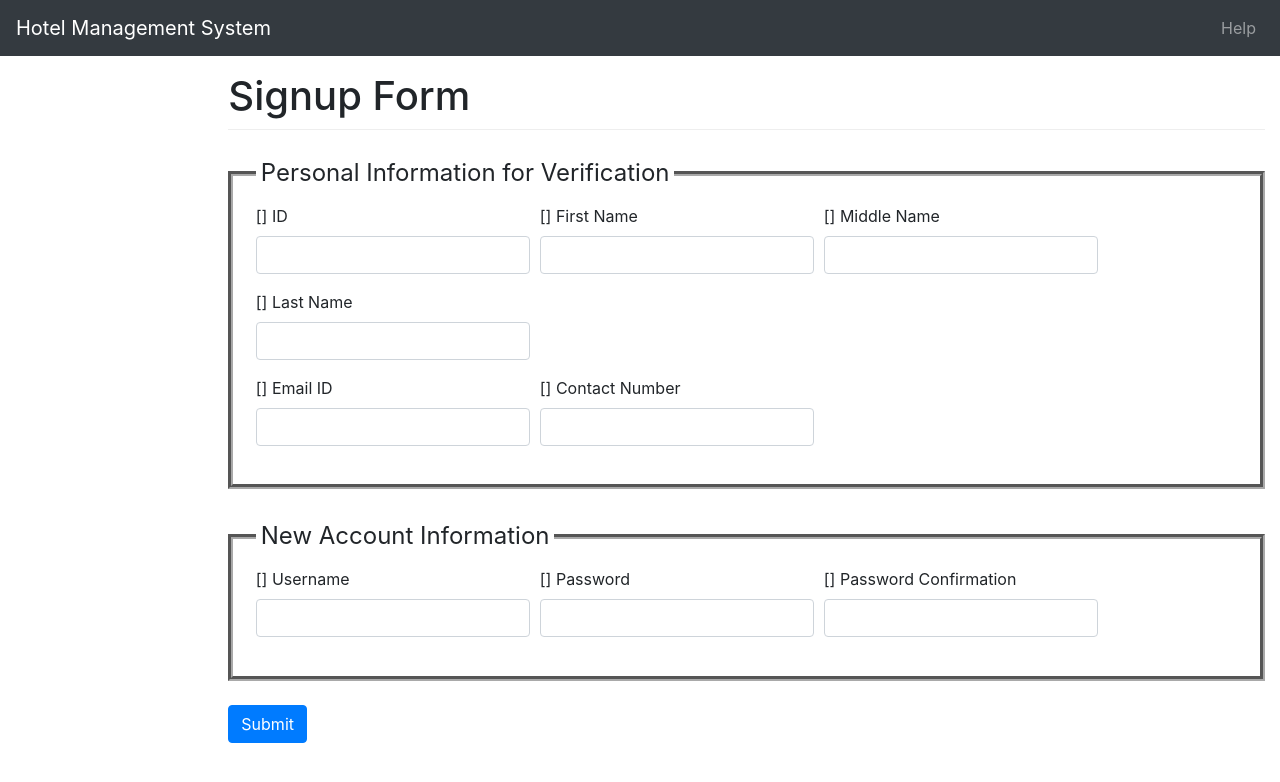
After one commit to anisbhsl/Hotel-Management-System, a Django app: template main/templates/signup.html in a window 1280 px wide. The commit adds this page. Shown: the top 782 px of the page. Run offline with Django 3.2, Linux system fonts and the light colour scheme; the template is opened without the code that fills it: most values are stand-ins (such as "Sample title", 1, 10 or a date in 2020); form fields are guessed from the names that the template uses; some libraries are stand-ins or nearby versions.

Commit message:
signup added, profile url added, login added,

```diff
--- a/main/static/css/styles.css
+++ b/main/static/css/styles.css
@@ -1,4 +1,3 @@
-
 /* Move down content because we have a fixed navbar that is 3.5rem tall */
 body {
     padding-top: 3.5rem;
@@ -46,11 +45,11 @@
     border-radius: 0;
 }
 
-.fa-check-circle{
+.fa-check-circle {
     color: #428bca;
 }
 
-.fa-times-circle{
+.fa-times-circle {
     color: #d9534f;
 }
 
@@ -67,3 +66,22 @@
     padding-top: 1.5rem;
     padding-bottom: 1.5rem;
 }
+
+/* Forms */
+.fieldset {
+    border: 5px groove darkgrey !important;
+    padding: 0 1.4em 1.4em 1.4em !important;
+    margin: 0 0 1.5em 0 !important;
+}
+
+.legend {
+    width: auto;
+    border: none;
+    padding: 5px 5px 5px 5px;
+}
+
+.notMatched {
+    font-weight: bold;
+    font-size: 2rem;
+    color: #a41515;
+}
--- a/main/templates/base.html
+++ b/main/templates/base.html
@@ -8,10 +8,10 @@
     <!-- <link rel="icon" href="../../../../favicon.ico"> -->
     <!-- Title -------------- -->
     <title>{{ title }}</title>
-    <-- --------------------- -->
+    <!-- --------------------- -->
     <!-- Bootstrap core CSS -->
-    <link rel="stylesheet" href="https://maxcdn.bootstrapcdn.com/bootstrap/4.0.0-beta.3/css/bootstrap.min.css"
-          integrity="sha384-Zug+QiDoJOrZ5t4lssLdxGhVrurbmBWopoEl+M6BdEfwnCJZtKxi1KgxUyJq13dy" crossorigin="anonymous">
+    <link rel="stylesheet" href="https://maxcdn.bootstrapcdn.com/bootstrap/4.0.0/css/bootstrap.min.css"
+          integrity="sha384-Gn5384xqQ1aoWXA+058RXPxPg6fy4IWvTNh0E263XmFcJlSAwiGgFAW/dAiS6JXm" crossorigin="anonymous">
 
     <!-- --------------Custom styles-------------------------------- -->
     {% load static %}
@@ -35,9 +35,11 @@
             <ul class="navbar-nav">
                 <!-- -------------------Navigation Items--------------- -->
                 {% block navbar-items %}
+                    {% if user.is_authenticated %}
                         <li class="nav-item">
-                        <a class="nav-link" href="#">Profile</a>
+                            <a class="nav-link" href="{% url 'profile' %}">Profile</a>
                         </li>
+                    {% endif %}
                     <li class="nav-item">
                         <a class="nav-link" href="#">Help</a>
                     </li>
@@ -51,29 +53,30 @@
 
 <div class="container-fluid">
     <div class="row">
+        {% block sidebar %}
             <!-- ---------------------Sidebar Navigation------------------------- -->
             <nav class="col-sm-3 col-md-2 d-none d-sm-block bg-light sidebar">
                 <!-- --------------Sidebar Items------------------ -->
                 {% block sidebar-items %}
                     <ul class="nav nav-pills flex-column">
                         <li class="nav-item">
-                        <a class="nav-link {{ active_state }}" href="{% url 'index' %}">Hotel
+                            <a class="nav-link" href="{% url 'index' %}">Hotel
                                 Status</a>
                         </li>
                         <li class="nav-item">
-                        <a class="nav-link {{ active_state }}" href="{% url 'reservations' %}">Reservations</a>
+                            <a class="nav-link" href="{% url 'reservations' %}">Reservations</a>
                         </li>
                         <li class="nav-item">
-                        <a class="nav-link {{ active_state }}" href="#">Guests</a>
+                            <a class="nav-link" href="#">Guests</a>
                         </li>
                         <li class="nav-item">
-                        <a class="nav-link {{ active_state }}" href="{% url 'rooms' %}">Rooms</a>
+                            <a class="nav-link" href="{% url 'rooms' %}">Rooms</a>
                         </li>
                         <li class="nav-item">
-                        <a class="nav-link {{ active_state }}" href="#">To Do</a>
+                            <a class="nav-link" href="#">To Do</a>
                         </li>
                         <li class="nav-item">
-                        <a class="nav-link {{ active_state }}" href="#">Checkout</a>
+                            <a class="nav-link" href="#">Checkout</a>
                         </li>
                     </ul>
 
@@ -90,9 +93,12 @@
                                     <a class="nav-link" href="{% url 'logout' %}?next={{ request.path }}">Logout</a>
                                 </li>
                             {% else %}
-
                                 <li class="nav-item">
                                     <a class="nav-link" href="{% url 'login' %}?next={{ request.path }}">Login</a>
+                                </li>
+                                <li class="nav-item">
+                                    <a class="nav-link" href="{% url 'signup' %}?next={{ request.path }}">Don't have an
+                                        account?</a>
                                 </li>
                             {% endif %}
                         {% endblock %}
@@ -100,6 +106,7 @@
                 {% endblock %}
                 <!-- ---------------------------------------------------------------- -->
             </nav>
+        {% endblock %}
         <!-- ---------------------------------------------------------------------------- -->
 
         <!-- -------------------------Main Body Content---------------------- -->
@@ -169,5 +176,13 @@
         integrity="sha384-a5N7Y/aK3qNeh15eJKGWxsqtnX/wWdSZSKp+81YjTmS15nvnvxKHuzaWwXHDli+4"
         crossorigin="anonymous"></script>
 <script src="https://use.fontawesome.com/c76346d885.js"></script>
+<script>
+    $(window).on("load", function () {
+        if ($("form")) {
+            $("input[type!='submit']").addClass("form-control");
+            $("input[type='submit']").addClass("btn btn-primary")
+        }
+    });
+</script>
 </body>
 </html>
--- /dev/null
+++ b/main/templates/signup.html
@@ -0,0 +1,62 @@
+{% extends 'base.html' %}
+{% block content-title %}
+    <h1>Signup Form</h1>
+{% endblock %}
+{% block sidebar %}
+{% endblock %}
+{% block main-content %}
+    <form action="" method="post">
+        {% csrf_token %}
+        {{ form.non_field_errors }}
+        <fieldset class="fieldset">
+            <legend class="legend">Personal Information for Verification</legend>
+            <div class="form-row align-items-center">
+                <div class="form-group col-auto">
+                    {{ form.staff_id.errors }}
+                    <label for="{{ form.staff_id.id_for_label }}">ID</label>{{ form.staff_id }}
+                </div>
+                <div class="form-group col-auto">
+                    {{ form.first_name.errors }}
+                    <label for="{{ form.first_name.id_for_label }}">First Name</label>{{ form.first_name }}
+                </div>
+                <div class="form-group col-auto">
+                    {{ form.middle_name.errors }}
+                    <label for="{{ form.middle_name.id_for_label }}">Middle Name</label>{{ form.middle_name }}
+                </div>
+                <div class="form-group col-auto">
+                    {{ form.last_name.errors }}
+                    <label for="{{ form.last_name.id_for_label }}">Last Name</label>{{ form.last_name }}
+                </div>
+            </div>
+            <div class="form-row align-items-center">
+                <div class="form-group col-auto">
+                    {{ form.email.errors }}
+                    <label for="{{ form.email.id_for_label }}">Email ID</label>{{ form.email }}
+                </div>
+                <div class="form-group col-auto">
+                    {{ form.first_name.errors }}
+                    <label for="{{ form.contact_no.id_for_label }}">Contact Number</label>{{ form.contact_no }}
+                </div>
+            </div>
+        </fieldset>
+        <fieldset class="fieldset">
+            <legend class="legend">New Account Information</legend>
+            <div class="form-row align-items-center">
+                <div class="form-group col-auto">
+                    {{ form.username.errors }}
+                    <label for="{{ form.username.id_for_label }}">Username</label>{{ form.username }}
+                </div>
+                <div class="form-group col-auto">
+                    {{ form.password1.errors }}
+                    <label for="{{ form.password1.id_for_label }}">Password</label>{{ form.password1 }}
+                </div>
+                <div class="form-group col-auto">
+                    {{ form.password2.errors }}
+                    <label for="{{ form.password2.id_for_label }}">Password Confirmation</label>{{ form.password2 }}
+                </div>
+            </div>
+        </fieldset>
+
+        <input type="submit" value="Submit"/>
+    </form>
+{% endblock %}
--- a/main/urls.py
+++ b/main/urls.py
@@ -1,4 +1,5 @@
 from django.urls import path
+from django.contrib.auth.decorators import permission_required
 
 from . import views
 
@@ -9,6 +10,7 @@
     # to solve this, use the value from name field. for above example use
     # href="{% url 'index' %}
     path('', views.index, name='index'),
+    path('signup/', views.signup, name='signup'),
     path('rooms/', views.RoomListView.as_view(), name='rooms'),  # List of Rooms
     path('reservations/', views.ReservationListView.as_view(), name='reservations'),  # List of Reservations
     # <int:pk> takes the argument sent in urls.
@@ -17,4 +19,5 @@
     path('reservation/<str:pk>', views.ReservationDetailView.as_view(), name='reservation-detail'),
     path('customer/<str:pk>', views.CustomerDetailView.as_view(), name='customer-detail'),  # Detail of each customer
     path('staff/<str:pk>', views.StaffDetailView.as_view(), name='staff-detail'),  # Detail of staff
+    path('profile/', permission_required('main.can_view_room')(views.ProfileView.as_view()), name='profile')
 ]
```
Also changed, not shown: hms/settings.py (+4 -3 lines), hms/urls.py (+5 -6 lines), main/admin.py (+9 -4 lines), main/forms.py (added, +159 -0 lines), main/models.py (+9 -10 lines), main/templates/index.html (+10 -4 lines), main/templates/profile.html (added, +11 -0 lines), main/views.py (+64 -14 lines), templates/registration/login.html (+10 -13 lines), templates/registration/password_reset_confirm.html (+13 -16 lines), templates/registration/password_reset_form.html (+7 -4 lines), db.sqlite3, main/migrations/0037_auto_20180123_1830.py (added), main/migrations/0038_auto_20180123_1837.py (added). Lines whose indentation alone changed are shown as unchanged.
